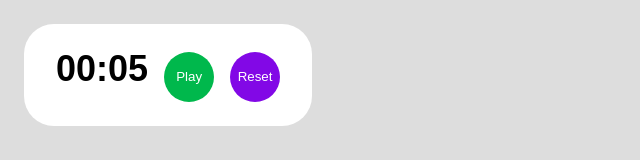
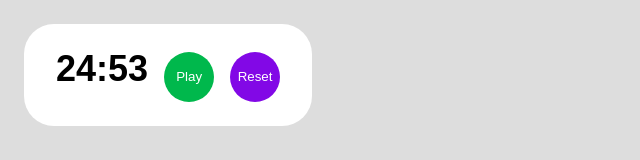
Before and after one commit to ianflynnwork/25-5-timer, a React (Create React App) app: page / in a window 1280 px wide. Shown: the top 160 px of the page, without its empty margins (0-640 px from the left). Built offline with nearby package versions, Linux system fonts and the light colour scheme.

Commit message:
uninstall dayjs

```diff
--- a/package.json
+++ b/package.json
@@ -7,7 +7,6 @@
     "@testing-library/jest-dom": "^5.16.4",
     "@testing-library/react": "^13.3.0",
     "@testing-library/user-event": "^13.5.0",
-    "dayjs": "^1.11.3",
     "react": "^18.2.0",
     "react-dom": "^18.2.0",
     "react-scripts": "5.0.1",
--- a/src/Timer.js
+++ b/src/Timer.js
@@ -1,17 +1,18 @@
-import { useState } from "react";
+import { useEffect, useState } from "react";
 import useInterval from "./hooks/useInterval";
 
 const Timer = () => {
-    const [remainingTime, setRemainingTime] = useState(5)
+    const [remainingTime, setRemainingTime] = useState(1500);
+    const [running, setRunning] = useState(false);
 
+    useEffect(()=>{
+        const intervalID = setInterval(()=>{
+            setRemainingTime(remainingTime => remainingTime - 1);
+        }, 1000);
+        return () => clearInterval(intervalID);
+    },[running==true])
 
-    function handlePlay(){
-        if(remainingTime == 0) return;
-        useInterval(() => {
-            setRemainingTime(remainingTime - 1);
-          }, 1000);
-    }
-    function handleReset(){
+    function handleStart(){
 
     }
     function getMinutes(){
@@ -34,7 +35,9 @@ const Timer = () => {
             <span className="timer__part timer__part--minutes" >{getMinutes()}</span>
             <span className="timer__part">:</span>
             <span className="timer__part timer__part--seconds">{getSeconds()}</span>
-            <button type="button" className="timer__btn timer__btn--control timer__btn--start" onClick={handlePlay}>
+            <button type="button"
+                    className="timer__btn timer__btn--control timer__btn--start"
+                    onClick={handleStart}>
                 Play
             </button>
             <button type="button" className="timer__btn timer__btn--control timer__btn--reset">
```
Also changed, not shown: 1 other file (tests, documents, lock files or other folders).
